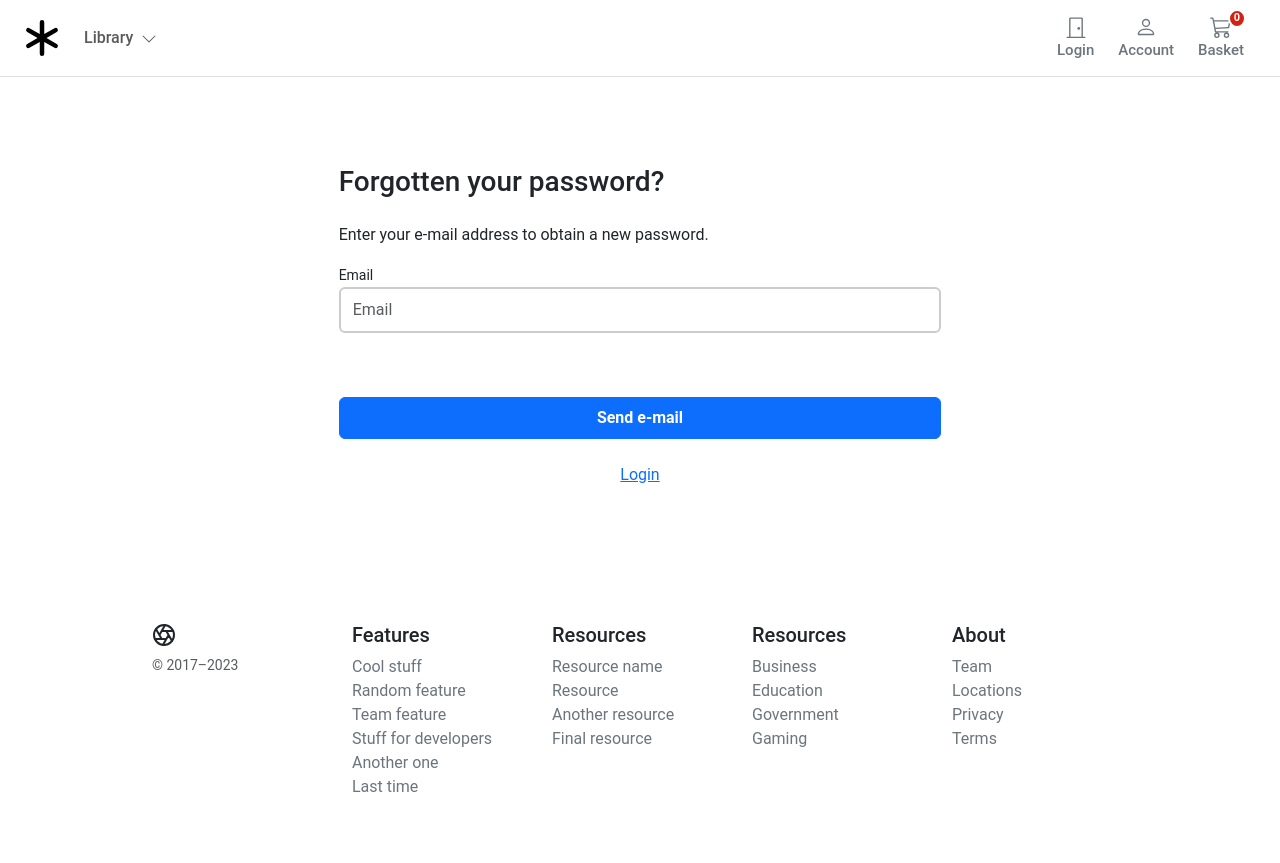
After one commit to dsuetin/django_project, a Django app: page /account/password_reset/ in a window 1280 px wide. The commit adds this page. Run offline with Django 4.2, Linux system fonts and the light colour scheme; data that the repository does not hold is empty.

Commit message:
change password in progress

```diff
--- a/account/forms.py
+++ b/account/forms.py
@@ -1,8 +1,8 @@
 # from collections.abc import Mapping
 # from typing import Any
 from django import forms
-# from django.contrib.auth.forms import (AuthenticationForm, PasswordResetForm,
-#                                        SetPasswordForm)
+from django.contrib.auth.forms import (AuthenticationForm, PasswordResetForm,
+                                       SetPasswordForm)
 # from django.core.files.base import File
 # from django.db.models.base import Model
 # from django.forms.utils import ErrorList
@@ -10,50 +10,17 @@ from django import forms
 from .models import UserBase
 
 
-# class RegistrationForm(forms.ModelForm):
-#     """
-#     Form for registering a new user account.
-#     """
-#     user_name = forms.CharField(label='Username', max_length=50, required=True, help_text='Required')
-#     email = forms.EmailField(label='Email', max_length=100, required=True, help_text='Required',
-#                              error_messages={"required": "Sorry, you will need an email"})
-#     password = forms.CharField(label='Password', max_length=100, required=True, widget=forms.PasswordInput)
-#     confirm_password = forms.CharField(label='Confirm Password', max_length=100,
-#                                        required=True, widget=forms.PasswordInput)
+class UserLoginForm(AuthenticationForm):
 
-#     class Meta:
-#         model = UserBase
-#         fields = ('user_name', 'email',)
-
-#     def clean_username(self):
-#         user_name = self.cleaned_data["user_name"].lower()
-#         if UserBase.objects.filter(user_name=user_name).first():
-#             raise forms.ValidationError("Sorry, that username is already taken")
-#         return user_name
-
-#     def clean_confirm_password(self):
-#         cleaned_data = self.cleaned_data
-#         if cleaned_data.get("confirm_password") != cleaned_data.get("password"):
-#             raise forms.ValidationError("Passwords do not match")
-#         return cleaned_data["confirm_password"]
-
-#     def clean_email(self):
-#         email = self.cleaned_data["email"].lower()
-#         if UserBase.objects.filter(email=email).first():
-#             raise forms.ValidationError("Sorry, that email is already taken")
-#         return email
-
-#     def __init__(self, *args, **kwards) -> None:
-#         super().__init__(*args, **kwards)
-#         self.fields["user_name"].widget.attrs.update({"class": "form-control mb-3", "placeholder": "Enter username"})
-#         self.fields["email"].widget.attrs.update({"class": "form-control mb-3",
-#                                                   "placeholder": "Enter email",
-#                                                   'name': 'email',
-#                                                   'id': 'id_email'})
-#         self.fields["password"].widget.attrs.update({"class": "form-control mb-3", "placeholder": "Enter password"})
-#         self.fields["confirm_password"].widget.attrs.update({"class": "form-control mb-3",
-#                                                              "placeholder": "Confirm password"})
-
+    username = forms.CharField(widget=forms.TextInput(
+        attrs={'class': 'form-control mb-3', 'placeholder': 'Username', 'id': 'login-username'}))
+    password = forms.CharField(widget=forms.PasswordInput(
+        attrs={
+            'class': 'form-control',
+            'placeholder': 'Password',
+            'id': 'login-pwd',
+        }
+    ))
 
 
 class RegistrationForm(forms.ModelForm):
@@ -100,3 +67,46 @@ class RegistrationForm(forms.ModelForm):
             {'class': 'form-control mb-3', 'placeholder': 'Password'})
         self.fields['confirm_password'].widget.attrs.update(
             {'class': 'form-control', 'placeholder': 'Repeat Password'})
+
+
+class UserEditForm(forms.ModelForm):
+
+    email = forms.EmailField(
+        label='Account email (can not be changed)', max_length=200, widget=forms.TextInput(
+            attrs={'class': 'form-control mb-3', 'placeholder': 'email', 'id': 'form-email', 'readonly': 'readonly'}))
+
+    first_name = forms.CharField(
+        label='Username', min_length=4, max_length=50, widget=forms.TextInput(
+            attrs={'class': 'form-control mb-3', 'placeholder': 'Firstname', 'id': 'form-lastname'}))
+
+    class Meta:
+        model = UserBase
+        fields = ('email', 'first_name',)
+
+    def __init__(self, *args, **kwargs):
+        super().__init__(*args, **kwargs)
+        self.fields['first_name'].required = True
+        self.fields['email'].required = True
+
+
+class PwdResetForm(PasswordResetForm):
+
+    email = forms.EmailField(max_length=254, widget=forms.TextInput(
+        attrs={'class': 'form-control mb-3', 'placeholder': 'Email', 'id': 'form-email'}))
+
+    def clean_email(self):
+        email = self.cleaned_data['email']
+        u = UserBase.objects.filter(email=email)
+        if not u:
+            raise forms.ValidationError(
+                'Unfortunatley we can not find that email address')
+        return email
+
+
+class PwdResetConfirmForm(SetPasswordForm):
+    new_password1 = forms.CharField(
+        label='New password', widget=forms.PasswordInput(
+            attrs={'class': 'form-control mb-3', 'placeholder': 'New Password', 'id': 'form-newpass'}))
+    new_password2 = forms.CharField(
+        label='Repeat password', widget=forms.PasswordInput(
+            attrs={'class': 'form-control mb-3', 'placeholder': 'New Password', 'id': 'form-new-pass2'}))
--- a/account/urls.py
+++ b/account/urls.py
@@ -1,13 +1,36 @@
 """Urls module for account app"""
+from django.contrib.auth import views as auth_views
 from django.urls import path
+from django.views.generic import TemplateView
 
+from .forms import (PwdResetConfirmForm, PwdResetForm, UserLoginForm)
 from . import views
 
 app_name = 'account'
 
 urlpatterns = [
+    path('login/', auth_views.LoginView.as_view(template_name='account/registration/login.html',
+                                                form_class=UserLoginForm), name='login'),
+    path('logout/', auth_views.LogoutView.as_view(next_page='/account/login/'), name='logout'),
     path('register/', views.account_register, name='register'),
     path('activate/<slug:uidb64>/<slug:token>/', views.account_activate, name='activate'),
+    path('password_reset/', auth_views.PasswordResetView.as_view(
+        template_name="account/user/password_reset_form.html",
+        success_url='password_reset_email_confirm',
+        email_template_name='account/user/password_reset_email.html',
+        form_class=PwdResetForm), name='pwdreset'),
+    path('password_reset_confirm/<uidb64>/<token>',
+         auth_views.PasswordResetConfirmView.as_view(
+            template_name='account/user/password_reset_confirm.html',
+            success_url='/account/password_reset_complete/',
+            form_class=PwdResetConfirmForm),
+         name="password_reset_confirm"),
+    path('password_reset/password_reset_email_confirm/',
+         TemplateView.as_view(template_name="account/user/reset_status.html"), name='password_reset_done'),
     # User dashboard
     path('dashboard/', views.dashboard, name='dashboard'),
+    path('profile/edit/', views.edit_details, name='edit_details'),
+    path('profile/delete_user/', views.delete_user, name='delete_user'),
+    path('profile/delete_confirm/', TemplateView.as_view(template_name="account/user/delete_confirm.html"),
+         name='delete_confirmation'),
 ]
--- a/templates/account/user/dashboard.html
+++ b/templates/account/user/dashboard.html
@@ -10,8 +10,8 @@
     </div>
     <div class="col-12 d-flex justify-content-between">
       <div>Manage your <b>orders</b> and personal details</div>
-      {% comment %} <div><a href="{% url "account:edit_details" %}">Change Details</a></div> {% endcomment %}
-      <div><a href="">Change Details</a></div>
+      <div><a href="{% url "account:edit_details" %}">Change Details</a></div>
+      {% comment %} <div><a href="">Change Details</a></div> {% endcomment %}
     </div>
     <hr />
   </div>
--- /dev/null
+++ b/templates/account/user/password_reset_form.html
@@ -0,0 +1,51 @@
+{% extends "../../store/base.html" %}
+{% block title %}Log-in{% endblock %}
+{% block content %}
+
+{% if request.user.is_authenticated %}
+    <script>
+        window.location.href = '{% url "account:dashboard" %}';
+    </script>
+{% endif %}
+
+<style>
+    .account-form input {
+        border: 2px solid #ccc;
+        height: calc(2em + .75rem + 2px);
+    }
+
+    .account-form input:focus {
+        border-color: #1497ff;
+        box-shadow: inset 0 0px 0px rgba(0, 0, 0, 0.075), 0 0 0px rgba(255, 0, 0, 0.6);
+    }
+</style>
+
+<div class="container-fluid">
+    <div class="row no-gutter">
+        <div class="col-md-12">
+            <div class="login d-flex align-items-center py-5">
+                <div class="container">
+                    <div class="row">
+                        <div class="col-12 col-md-12 mx-auto">
+                            <form class="account-form p-4 rounded col-lg-8 mx-auto" method="post" action="{% url 'account:pwdreset' %}">
+                                <p class="h3 mb-4 font-weight-bold">Forgotten your password?</p>
+                                    <p>Enter your e-mail address to obtain a new password.</p>
+                                    {% if form.errors %}
+                                        <div class="alert alert-primary" role="alert">
+                                            Error: Please try again!
+                                        </div>
+                                    {% endif %}
+                                    {% csrf_token %}
+                                    <label class="small font-weight-bold">{{ form.email.label}}</label>
+                                    {{ form.email }}
+                                    <button class="btn btn-primary btn-block py-2 mb-4 mt-5 fw-bold w-100" type="submit"value="Send e-mail">Send e-mail</button>
+                                    <p class="text-center"><a href="{% url "account:login" %}">Login</a></p>
+                            </form>
+                        </div>
+                    </div>
+                </div>
+            </div>
+        </div>
+    </div>
+</div>
+{% endblock %}
--- a/templates/store/base.html
+++ b/templates/store/base.html
@@ -70,7 +70,7 @@
                     </button>
 
                     {% if user.is_authenticated %}
-                    <a type="button" role="button" href=""
+                    <a type="button" role="button" href="{% url "account:logout" %}"
                         class="btn btn-outline-secondary border-0 basket-btn">
                         <div>
                             <svg xmlns="http://www.w3.org/2000/svg" width="22" height="22" fill="currentColor"
```
Also changed, not shown: account/views.py (+25 -1 lines), templates/account/registration/login.html (added, +61 -0 lines), templates/account/user/delete_confirm.html (added, +35 -0 lines), templates/account/user/edit_details.html (added, +73 -0 lines), templates/account/user/password_reset_confirm.html (added, +72 -0 lines), templates/account/user/password_reset_email.html (added, +14 -0 lines).
